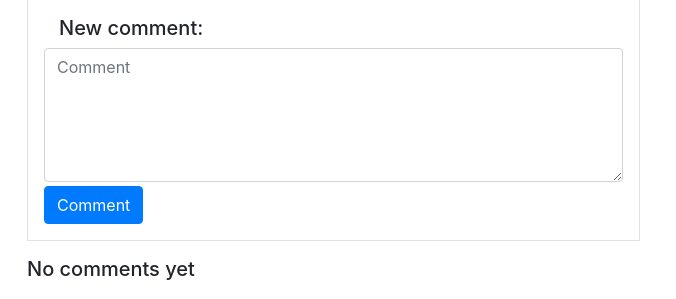
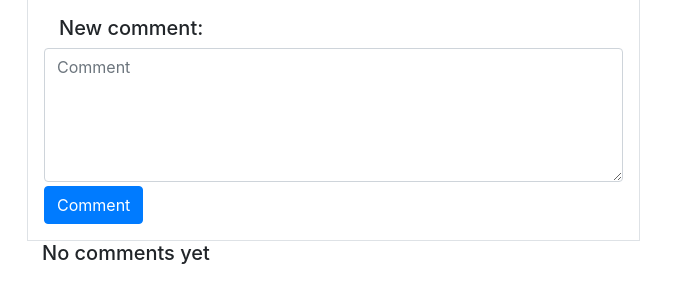
Before and after one commit to theodoregraham1/cs50w, a Django app: page /listing/2 in a window 1280 px wide. Shown: the part 569-868 px from the top of the page, without its empty margins (0-676 px from the left). After the commit the page ends 833 px from the top, so only its background shows below. Run offline with Django 3.2, Linux system fonts and the light colour scheme; data comes from the database, SQL or seed files in the repository; both versions use the stored data as it was after the commit; some libraries are stand-ins or nearby versions.

Commit message:
Reformat comments

```diff
--- a/commerce/auctions/templates/auctions/listing.html
+++ b/commerce/auctions/templates/auctions/listing.html
@@ -129,13 +129,12 @@
 
                     <input type="hidden" name="user" id="id_user" value="{{ user.id }}">
                     <input type="hidden" name="listing" id="id_listing" value="{{ listing.id }}">
-
                 </form>
             </span>
         </div>
-        <div class="row mt-3">
         {% if comments %}
             {% for comment in comments %}
+                <div class="row mt-3">
                     <span class="border col-md-6">
                         <h5 class="mt-3">
                             {{ comment.user }}:
@@ -145,10 +144,10 @@
                             {{ comment.text }}
                         </p>
                     </span>
+                </div>
             {% endfor %}
         {% else %}
             <h5>No comments yet</h5>
         {% endif %}
     </div>
-    </div>
 {% endblock %}1
```
Also changed, not shown: commerce/db.sqlite3. Lines whose indentation alone changed are shown as unchanged.
